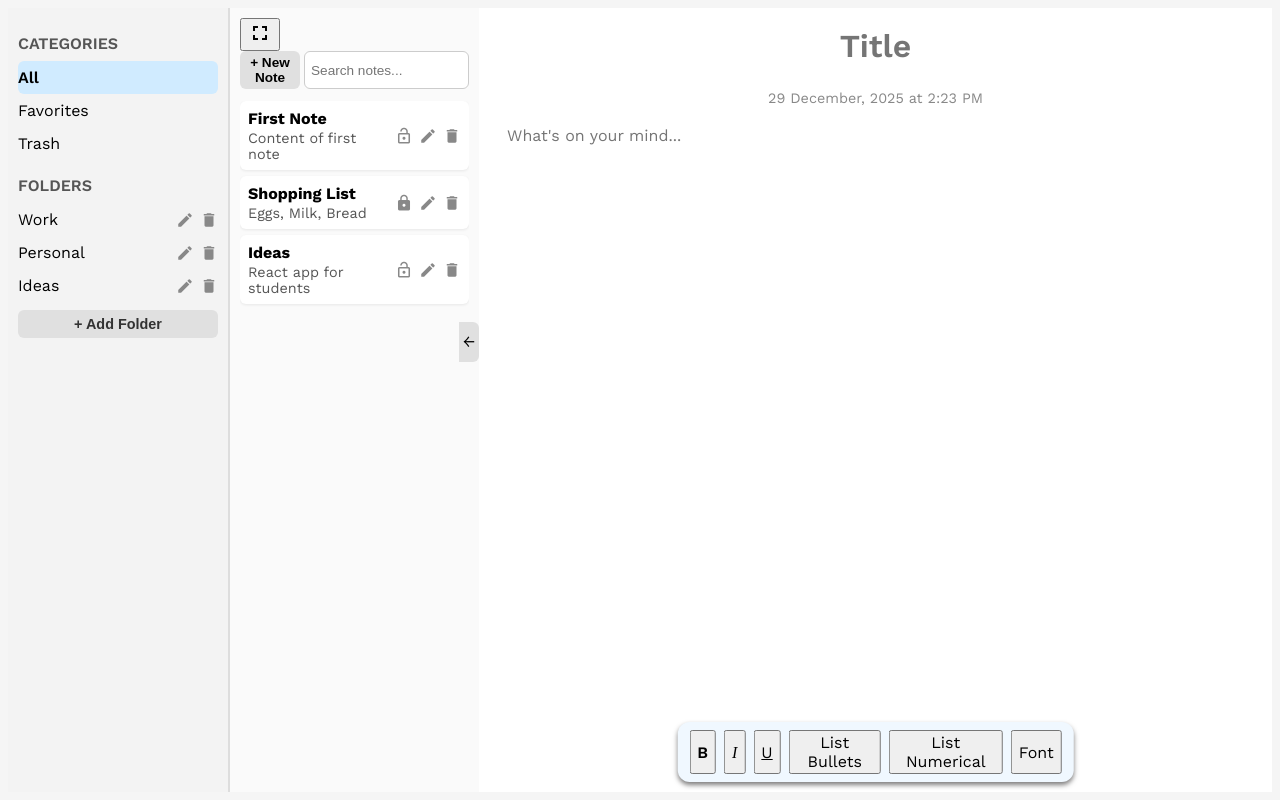
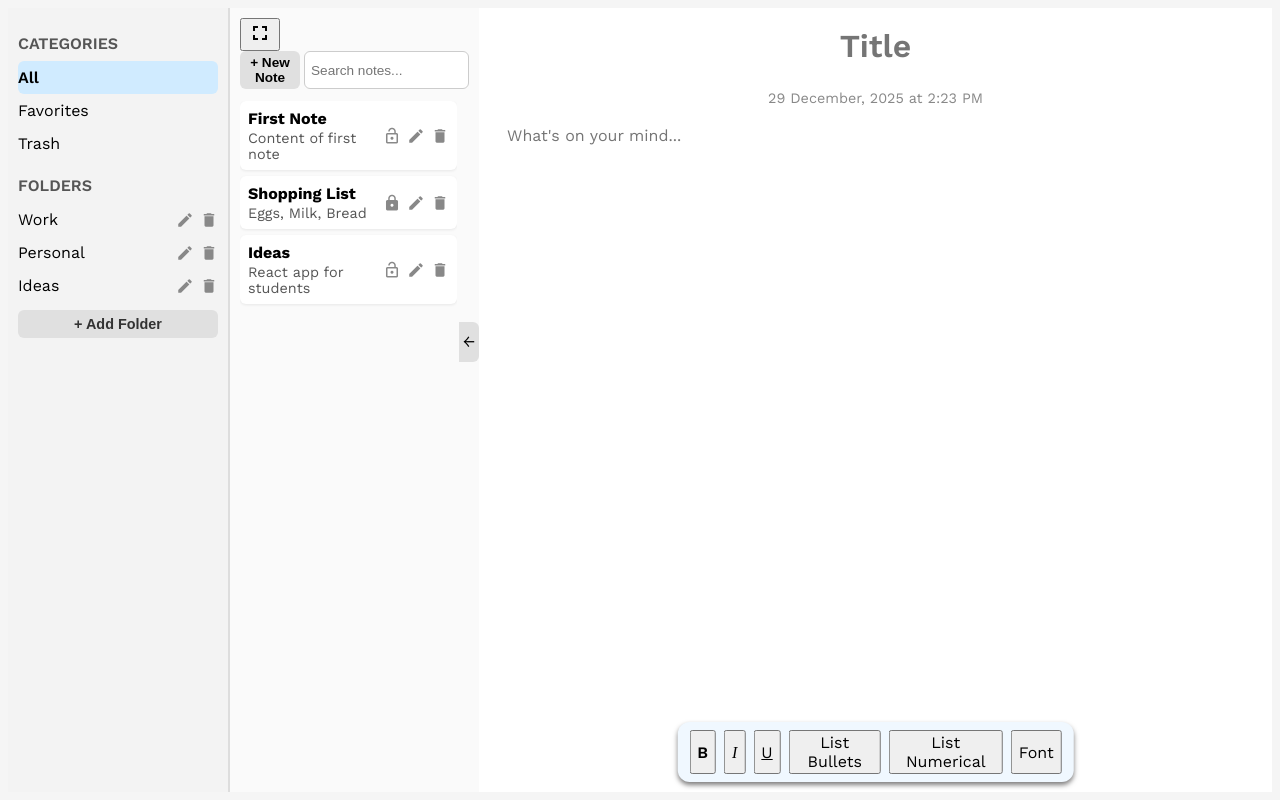
Before and after one commit to theRedKh/thinkbox-notes, a React (Vite) app in the folder client/: page / in a window 1280 px wide. Built offline with nearby package versions, Linux system fonts and the light colour scheme.

Commit message:
fix tab sizing

```diff
--- a/client/src/components/NotesList/NotesList.module.css
+++ b/client/src/components/NotesList/NotesList.module.css
@@ -88,6 +88,7 @@
   list-style: none;
   padding: 0;
   margin: 0;
+  margin-right: 12px;
   overflow-y: auto;
   flex: 1;
 }
```
